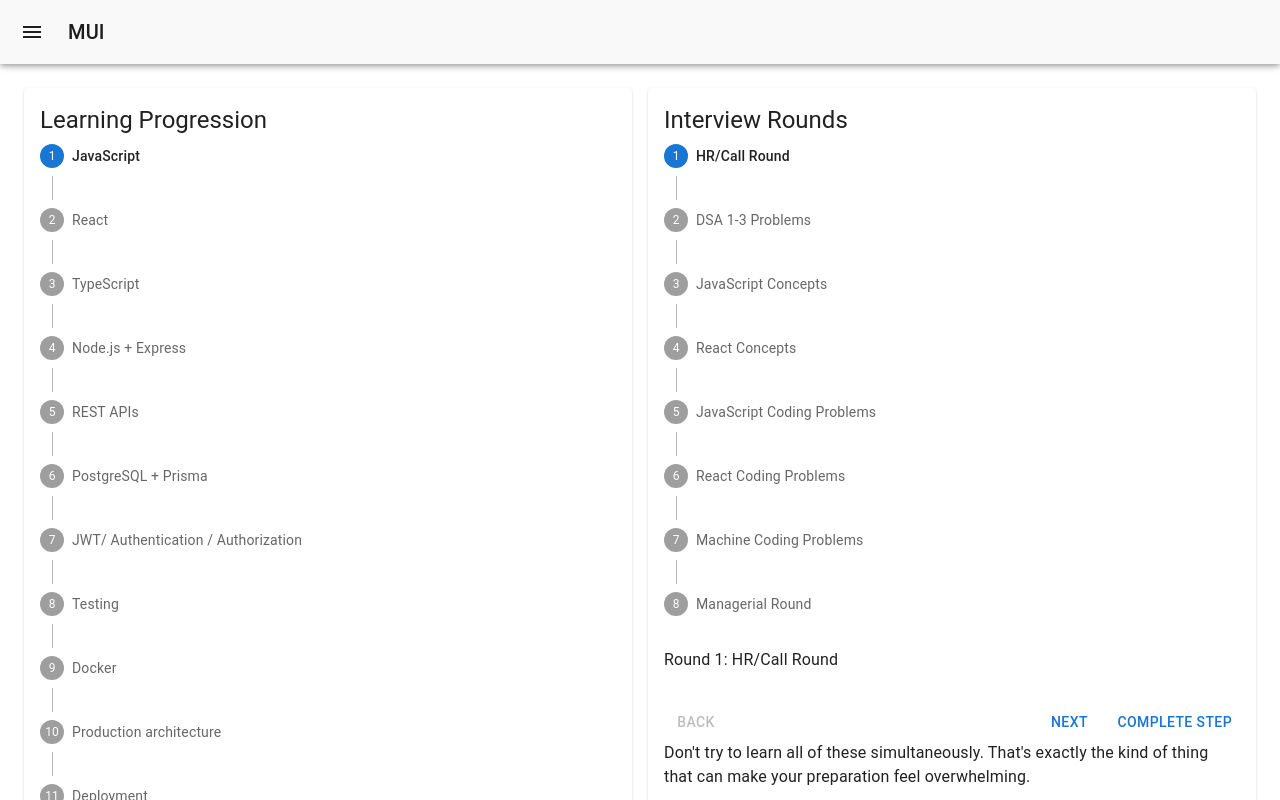
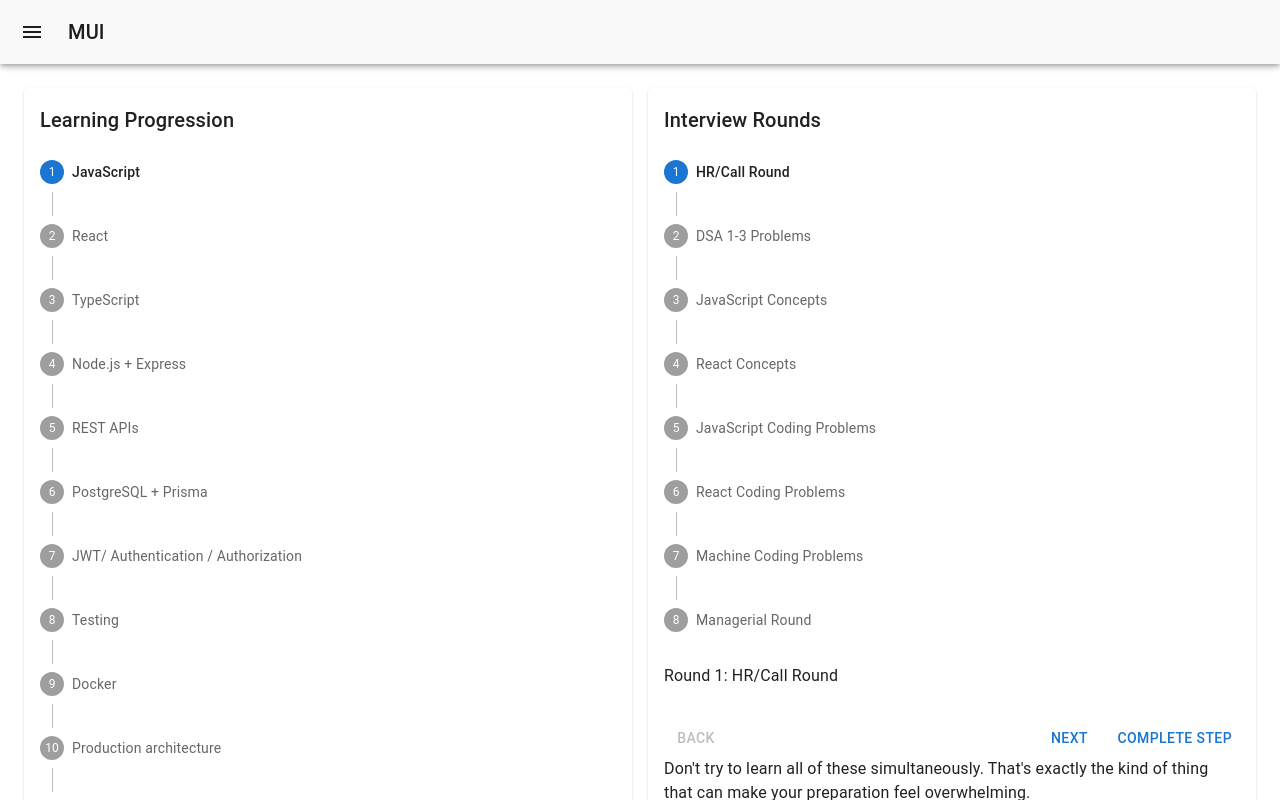
Before and after one commit to pramodboda/developer-analytics, a React (Vite) app in the folder client/: page /tech/career-goals in a window 1280 px wide. Shown: the top 800 px of the page. Built offline with nearby package versions, Linux system fonts and the light colour scheme.

Commit message:
UPDATE: Project Setup

```diff
--- a/client/src/app/components/ProUI/Cards/DataCard/DataCard.tsx
+++ b/client/src/app/components/ProUI/Cards/DataCard/DataCard.tsx
@@ -7,7 +7,7 @@ export default function DataCard({ title, children }) {
     return (
         <Card>
             <CardContent>
-                <Typography variant="h5">{title}</Typography>
+                <Typography variant="h6" sx={{ mb: 2 }}>{title}</Typography>
 
                 {children}</CardContent>
 
```
